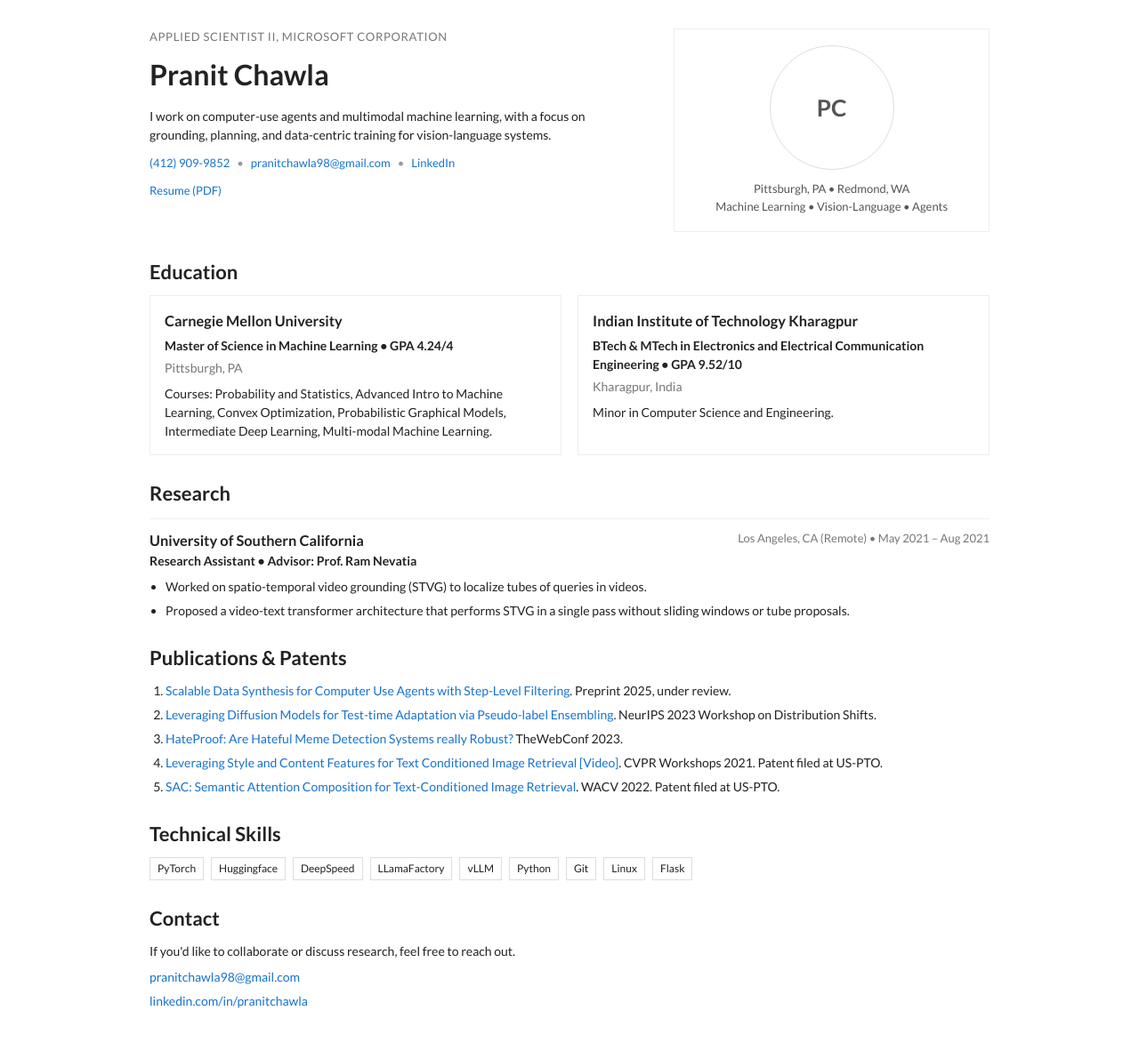
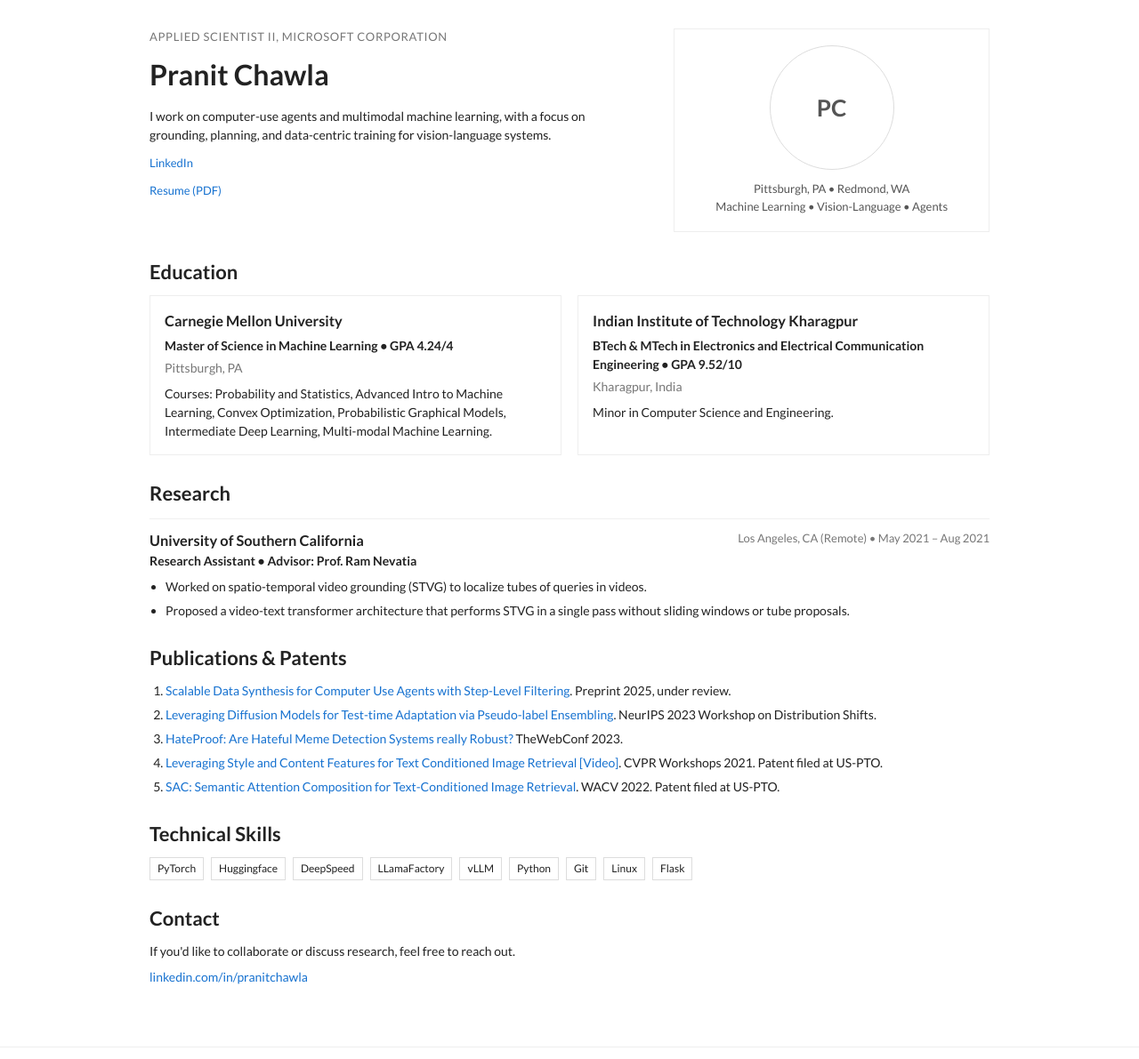
Before and after one commit to PranitChawla/PranitChawla.github.io, a plain HTML site: page index.html in a window 1280 px wide. Shown: the part 78-1269 px from the top of the page at 89% size. Drawn offline with Linux system fonts and the light colour scheme.

Commit message:
removing info

```diff
--- a/index.html
+++ b/index.html
@@ -35,10 +35,6 @@
                         planning, and data-centric training for vision-language systems.
                     </p>
                     <div class="hero-links">
-                        <a href="tel:+14129099852">(412) 909-9852</a>
-                        <span>•</span>
-                        <a href="mailto:pranitchawla98@gmail.com">pranitchawla98@gmail.com</a>
-                        <span>•</span>
                         <a href="https://linkedin.com/in/pranitchawla" target="_blank" rel="noopener noreferrer">LinkedIn</a>
                     </div>
                     <div class="hero-links">
@@ -125,7 +121,6 @@
                 If you'd like to collaborate or discuss research, feel free to reach out.
             </p>
             <div class="contact-links">
-                <a href="mailto:pranitchawla98@gmail.com">pranitchawla98@gmail.com</a>
                 <a href="https://linkedin.com/in/pranitchawla" target="_blank" rel="noopener noreferrer">linkedin.com/in/pranitchawla</a>
             </div>
         </section>
```
